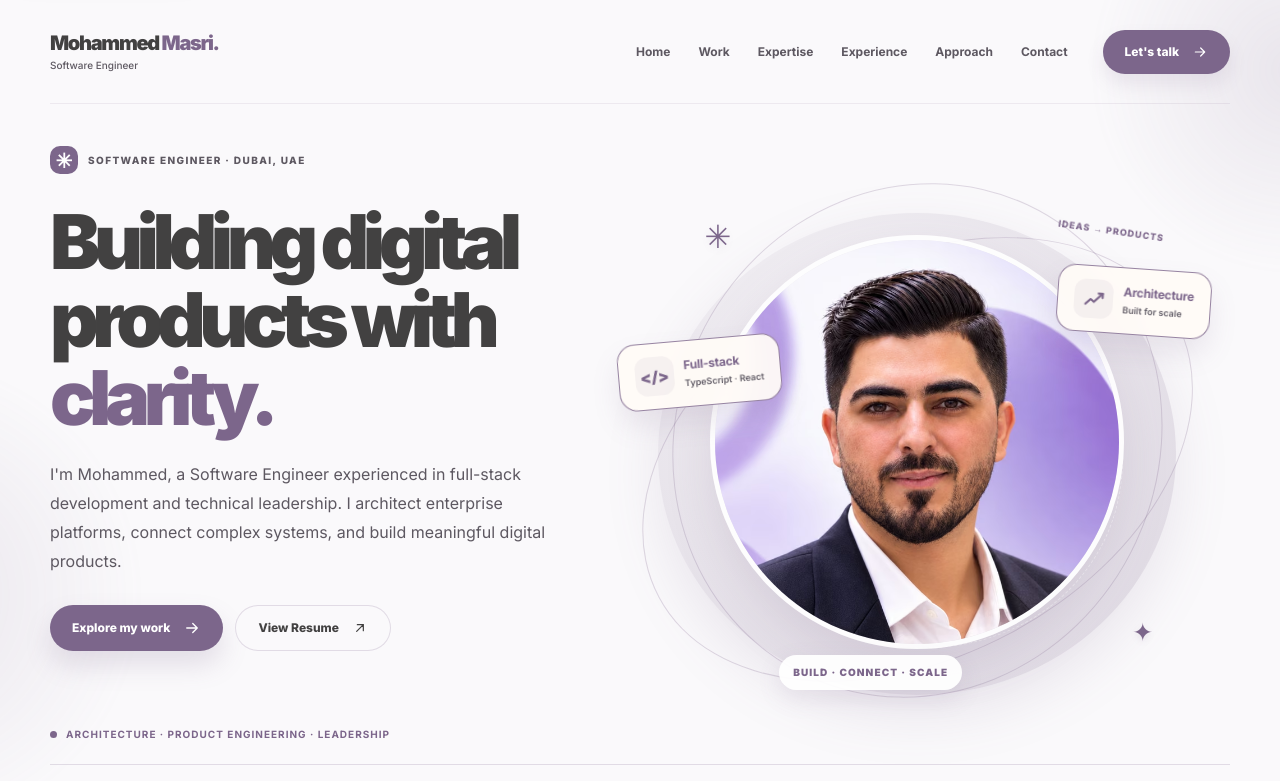
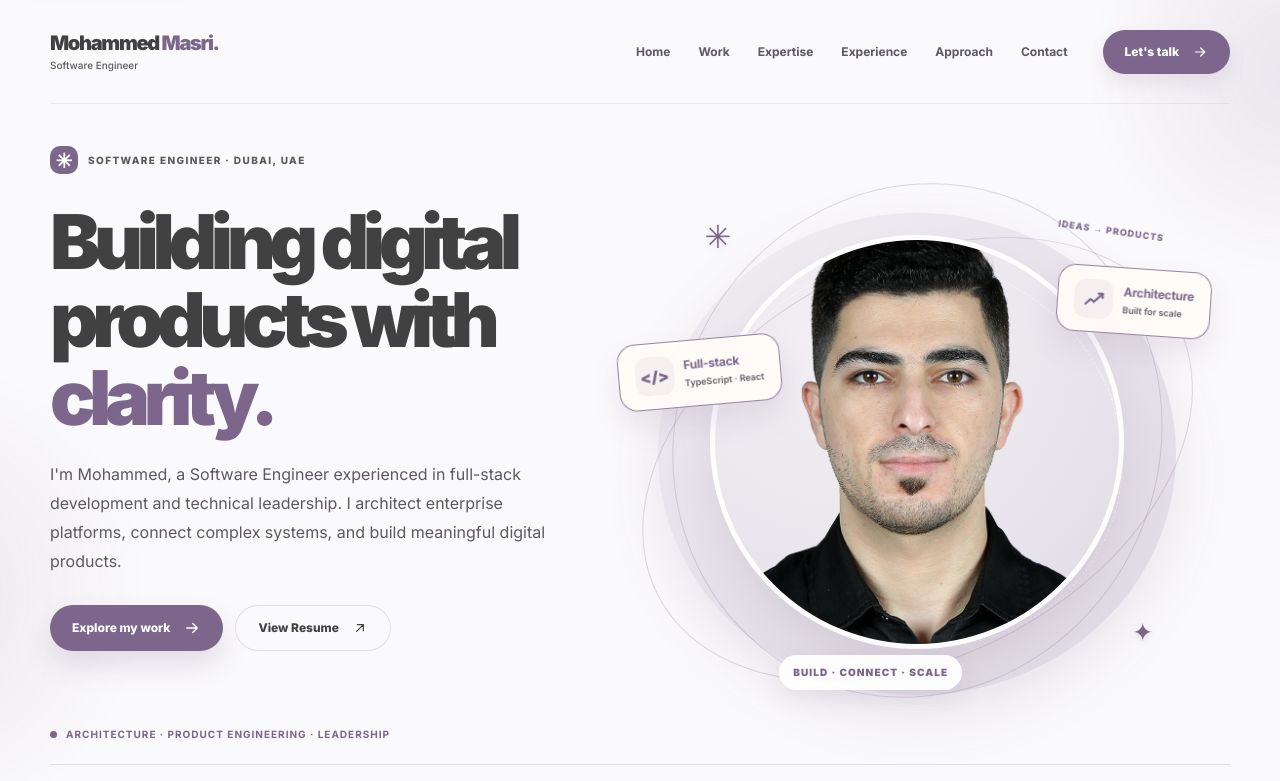
Before and after one commit to Mohammad-Masri/portfolio, a Next.js app: page / in a window 1280 px wide. Shown: the top 781 px of the page. Built offline with nearby package versions, Linux system fonts and the light colour scheme.

Commit message:
feat: restore original black-shirt portrait to hero

```diff
--- a/src/components/portfolio/PeachPortfolio.tsx
+++ b/src/components/portfolio/PeachPortfolio.tsx
@@ -21,11 +21,11 @@ function HeroPhoto() {
       <div className="peach-photo-orbit peach-photo-orbit-two" aria-hidden="true" />
       <div className="peach-photo-frame">
         <Image
-          src="/assets/images/hero-headshot.avif"
+          src="/assets/images/my-photo.png"
           alt="Mohammed Masri, Software Engineer"
           fill
           priority
-          sizes="(max-width: 600px) 75vw, (max-width: 900px) 60vw, (max-width: 1200px) 34vw, 450px"
+          sizes="(max-width: 600px) 86vw, (max-width: 900px) 70vw, (max-width: 1200px) 44vw, 580px"
           className="peach-photo-person"
         />
       </div>
```
